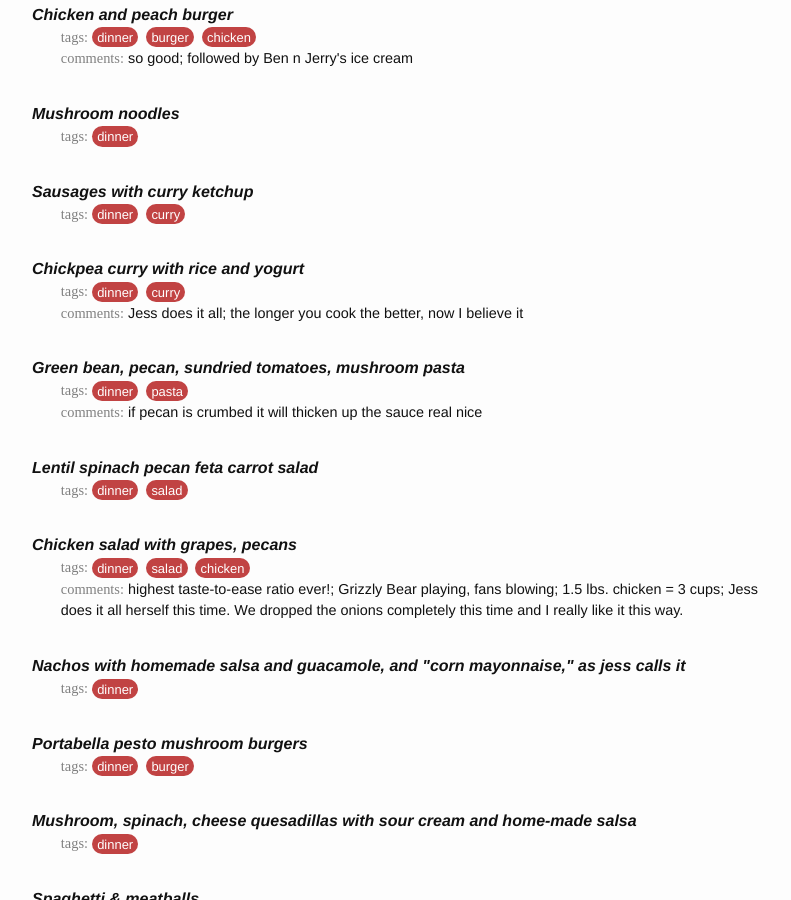
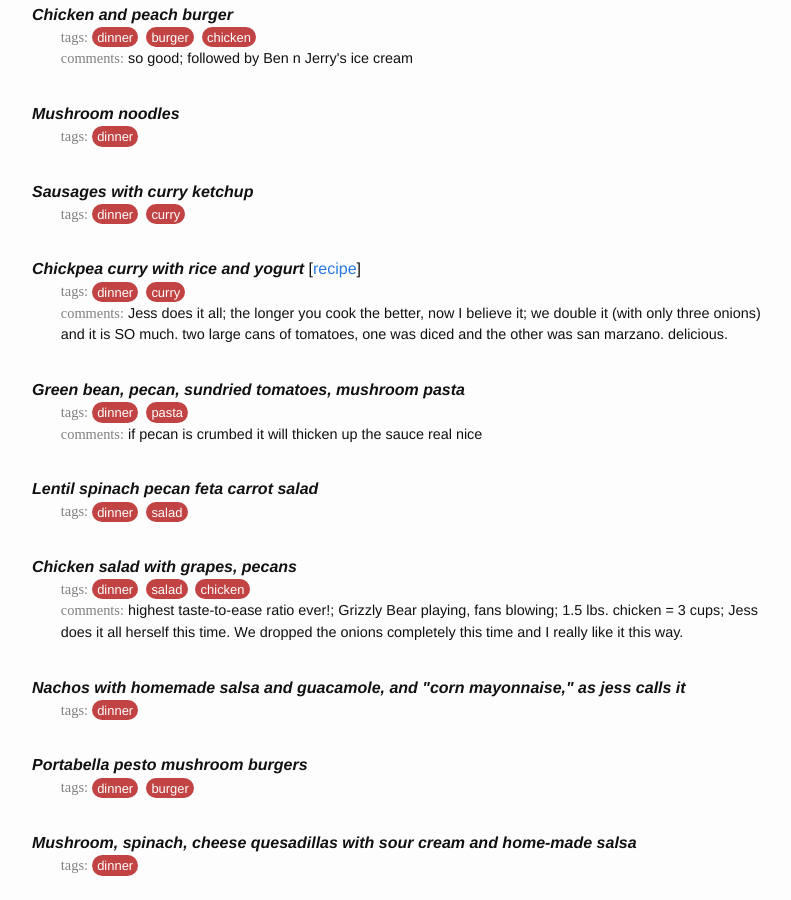
Before and after one commit to mobeets/recipes, a Jekyll site: the page built from index.html, in a window 1280 px wide and 900 px high, scrolled down 20900 px. Shown: the whole window, without its empty margins (238-1029 px from the left). Built offline with Jekyll 4.4.1, drawn with Linux system fonts in a browser that asks for light colours; nearby versions of some CDN libraries; library files that are not in the unit come from our copies; some of the changed lines change nothing that is shown.

Commit message:
data update

```diff
--- a/_data/recipes.yml
+++ b/_data/recipes.yml
@@ -1183,7 +1183,8 @@
   - "salad"
   - "chicken"
   last_suggested_date: '2019-12-07'
-  recipe_urls: []
+  recipe_urls:
+  - "https://cupofjo.com/2013/07/the-best-caesar-salad-with-a-new-dressing/"
   comments:
   - "chicken thighs and croutons...so good"
   - "for thighs, use about 5 (2 lbs ?)"
@@ -2022,7 +2023,7 @@
   last_suggested_date: '2020-01-04'
   recipe_urls: []
   comments: []
-- count: 4
+- count: 5
   index: 10
   nickname: "CkR1"
   name: "chickpea curry with rice and yogurt"
@@ -2030,10 +2031,12 @@
   - "dinner"
   - "curry"
   last_suggested_date: '2020-02-22'
-  recipe_urls: []
+  recipe_urls:
+  - "https://gist.github.com/mobeets/a8b72bf10db9299a03c6b59856dc6f5a"
   comments:
   - "Jess does it all"
   - "the longer you cook the better, now I believe it"
+  - "we double it (with only three onions) and it is SO much. two large cans of tomatoes, one was diced and the other was san marzano. delicious."
 - count: 3
   index: 9
   nickname: "CkP1"
@@ -2138,7 +2141,7 @@
   name: "blueberry buckle"
   tags:
   - "dessert"
-  last_suggested_date: '2016-01-01'
+  last_suggested_date: '2020-07-18'
   recipe_urls:
   - "https://www.spendwithpennies.com/blueberry-buckle/"
   comments:
@@ -2173,7 +2176,7 @@
   tags:
   - "dessert"
   - "cookies"
-  last_suggested_date: '2016-01-01'
+  last_suggested_date: '2020-07-18'
   recipe_urls:
   - "https://www.bonappetit.com/recipe/bas-best-chocolate-chip-cookies/"
   comments:
@@ -2345,7 +2348,7 @@
   name: "popcorn"
   tags:
   - "dessert"
-  last_suggested_date: '2016-01-01'
+  last_suggested_date: '2020-07-11'
   recipe_urls: []
   comments:
   - "we use 1/3c kernels, and 1/4c veggie oil with some popcorn salt mixed in, microwave on 4mins until pops are 5s away. add melted butter--it turned out amazing"
@@ -2387,7 +2390,7 @@
   tags:
   - "dessert"
   - "cake"
-  last_suggested_date: '2016-01-01'
+  last_suggested_date: '2020-07-11'
   recipe_urls: []
   comments:
   - "with blueberry filling and chocolate buttercream frosting, with a bourbon-water drip in the 2 layers. Julia Child's genoise cake recipe. make sure you use the right pot and bowl! the small pot but not the smallest one--the silver one that we rarely use if that helps, and then the biggest circular glass tupperware"
@@ -2420,7 +2423,7 @@
   tags:
   - "dessert"
   - "cake"
-  last_suggested_date: '2016-01-01'
+  last_suggested_date: '2020-07-11'
   recipe_urls: []
   comments:
   - "Bon Appetit recipe"
@@ -2457,7 +2460,7 @@
   tags:
   - "dessert"
   - "cookies"
-  last_suggested_date: '2016-01-01'
+  last_suggested_date: '2020-07-18'
   recipe_urls: []
   comments:
   - "they're basically like sugar cookies if you short on the bourbon, but they're still very good. we make a buttercream frosting for them"
@@ -2468,7 +2471,7 @@
   name: "hot chocolate"
   tags:
   - "dessert"
-  last_suggested_date: '2016-01-01'
+  last_suggested_date: '2020-07-11'
   recipe_urls: []
   comments:
   - "per cup: 2T cocoa, 1T brown sugar, 1c milk; add only 2T or so milk at first to the rest, heating in pan; then once it dissolves heat the rest of the milk; once nearly boiling, put it in a blender to froth"
@@ -2478,7 +2481,7 @@
   name: "poptarts"
   tags:
   - "dessert"
-  last_suggested_date: '2016-01-01'
+  last_suggested_date: '2020-07-18'
   recipe_urls: []
   comments:
   - "For all our attempts at doing this over the years, the only one that EVER turns out well is chevre with honey. Seriously. The others are never as good as they should be."
@@ -2489,7 +2492,7 @@
   tags:
   - "dessert"
   - "pie"
-  last_suggested_date: '2016-01-01'
+  last_suggested_date: '2020-07-18'
   recipe_urls: []
   comments:
   - "1/4c butter, 1/2c white sugar, 1/4c brown sugar, 1/3c flour, 2T cornstarch, 1/4t cinnamon, 3 cans peaches (no syrup); 400F for 50 minutes; a mix of Betty Crocker and a simple allrecipes one"
@@ -2847,7 +2850,7 @@
   name: "mulled spiced apple cider, pumpkin butter"
   tags:
   - "dessert"
-  last_suggested_date: '2016-01-01'
+  last_suggested_date: '2020-07-11'
   recipe_urls: []
   comments: []
 - count: 1
@@ -3062,7 +3065,7 @@
   - "https://cooking.nytimes.com/recipes/1018025-sourdough-pancake-or-waffle-batter"
   comments:
   - "absolutely delicious--almost crepe-like. Emre said they were seriously the best pancakes he'd ever had"
-- count: 51
+- count: 52
   index: 1
   nickname: ""
   name: "sourdough bread"
```
